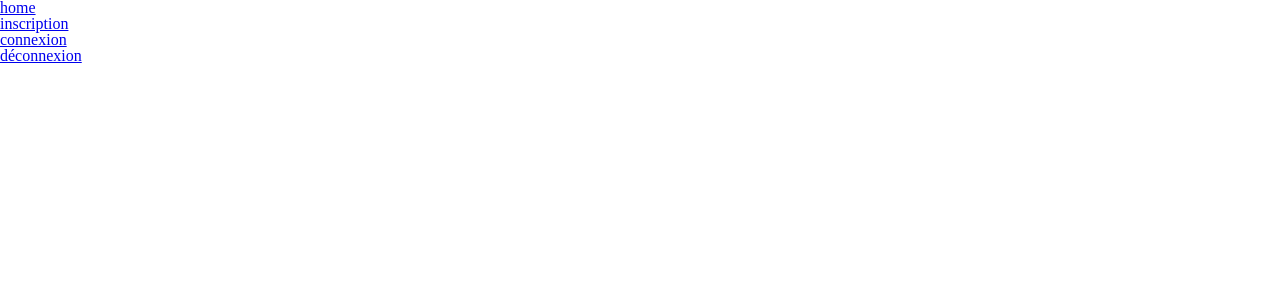
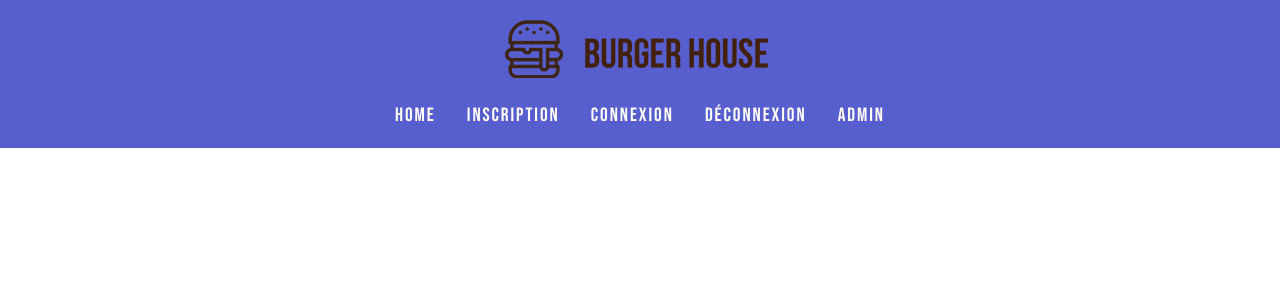
Before and after one commit to needforschool/vaccin-line, a PHP site: page / in a window 1280 px wide. Shown: the top 300 px of the page. Run offline with PHP 8.4, Linux system fonts and the light colour scheme.

Commit message:
ajout du header

```diff
--- a/asset/css/style-front.css
+++ b/asset/css/style-front.css
@@ -63,3 +63,61 @@ table {
 .clear {
   *zoom:1;
 }
+a {
+	text-decoration: none;
+}
+.wrap {
+	max-width: 1440px;
+	width: 100%;
+	margin: 0 auto;
+}
+.wrap-header {
+  max-width: 1220px;
+	width: 100%;
+	margin: 0 auto;
+}
+header {
+	background-color: #575fcf;
+}
+.logo-header {
+	display: flex;
+	justify-content: center;
+	padding: 20px 0 20px 0;
+}
+.logo {
+	background:url(../img/header-logo.png) no-repeat;
+	width: 270px;
+	height: 65px;
+}
+.nav {
+	display: flex;
+	justify-content: center;
+	padding-bottom: 20px;
+}
+ul.navbar {
+	width: 490px;
+}
+.navbar {
+	display: flex;
+	justify-content: space-between;
+	font-size: 1.5vw;
+	letter-spacing: 0.1em;
+	position: relative;
+}
+ul.navbar li a {
+	color: #fff;
+	font-family:  'Bebas Neue', cursive;
+}
+ul.navbar li a::after {
+	content: "";
+	display: block;
+	position: relative;
+	width: 100%;
+	height: 3px;
+	background: #0fbcf9;
+	transform: scale(0);
+	transition: transform 0.2s ease-in-out;
+}
+ul.navbar li:hover a::after {
+	transform: scale(1);
+}
--- a/index.php
+++ b/index.php
@@ -4,6 +4,7 @@
   <meta charset="utf-8">
   <meta name="viewport" content="width=device-width, initial-scale=1.0">
   <link rel="stylesheet" href="asset/css/style-front.css">
+  <link href="https://fonts.googleapis.com/css2?family=Bebas+Neue&display=swap" rel="stylesheet">
 </head>
 <body>
   <div class="wrap">
@@ -19,6 +20,7 @@
               <li><a href="#">inscription</a></li>
               <li><a href="#">connexion</a></li>
               <li><a href="#">déconnexion</a></li>
+              <li><a href="admin/index.php">admin</a></li>
             </ul>
           </nav>
         </div>
```
Also changed, not shown: asset/img/header-logo.png (added), asset/img/logo.jpg (deleted).
